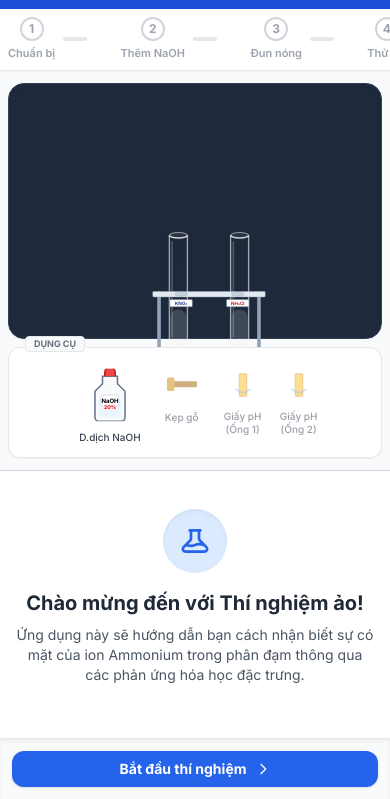
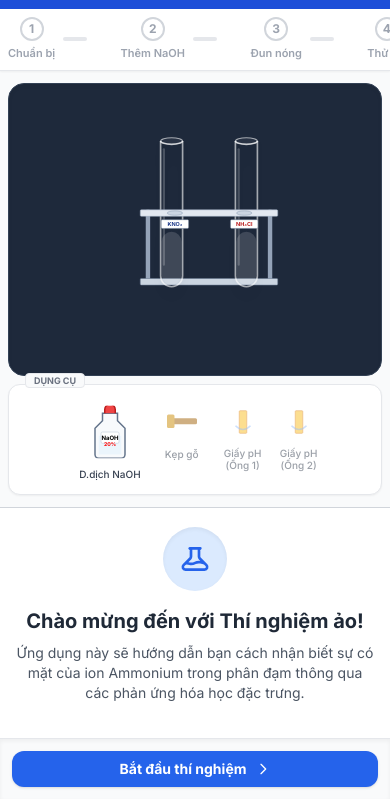
Before and after one commit to dang-minh-gv/HH11-NB-AMMONIUM-DT, a plain HTML site: page index.html in a window 390 px wide. Shown: the part 45-844 px from the top of the page. Drawn offline with nearby package versions, Linux system fonts and the light colour scheme.

Commit message:
Update index.html

```diff
--- a/index.html
+++ b/index.html
@@ -106,7 +106,7 @@
     <main class="flex-1 overflow-hidden flex flex-col md:flex-row relative">
 
         <!-- Left Panel: Lab Tools & Area (2/3 width) -->
-        <div class="w-full h-[55%] md:w-2/3 md:h-full bg-gray-50 relative flex flex-col border-b md:border-b-0 md:border-r border-gray-300 p-2 md:p-4 overflow-y-auto overflow-x-hidden">
+        <div class="w-full h-[60%] md:w-2/3 md:h-full bg-gray-50 relative flex flex-col border-b md:border-b-0 md:border-r border-gray-300 p-2 md:p-4 overflow-y-auto overflow-x-hidden">
 
             <!-- Message Overlay -->
             <div id="lab-message" class="absolute top-4 left-1/2 transform -translate-x-1/2 text-center px-4 py-2 bg-white bg-opacity-90 rounded-xl shadow-lg text-sm md:text-base font-semibold text-blue-700 opacity-0 transition-opacity duration-300 pointer-events-none z-50 w-11/12 max-w-md border border-blue-200">
@@ -114,10 +114,10 @@
             </div>
 
             <!-- Lab Table / Rack Area (Nền đen để hiện chất trắng mờ) -->
-            <div class="flex-1 w-full max-w-3xl mx-auto bg-slate-800 rounded-2xl shadow-inner border border-slate-700 flex flex-col items-center justify-center mt-1 md:mt-2 relative min-h-[220px] md:min-h-[350px]">
+            <div class="flex-1 w-full max-w-3xl mx-auto bg-slate-800 rounded-2xl shadow-inner border border-slate-700 flex flex-col items-center justify-center mt-1 md:mt-2 relative min-h-[260px] md:min-h-[350px]">
 
                 <!-- The Rack & Tubes Assembly -->
-                <div class="relative w-[400px] h-[400px] flex justify-center items-end pb-[70px] transform scale-[0.45] sm:scale-75 md:scale-90 lg:scale-100 origin-bottom transition-transform mx-auto">
+                <div class="relative w-[400px] h-[400px] flex justify-center items-end pb-[70px] transform scale-[0.55] sm:scale-[0.75] md:scale-90 lg:scale-100 origin-center transition-transform mx-auto">
 
                     <!-- Lớp nền: Giá Inox phía sau (Z-0) -->
                     <svg id="rack-back" class="absolute bottom-[65px] left-1/2 transform -translate-x-1/2 w-[280px] h-[150px] z-0 transition-opacity duration-700" viewBox="0 0 280 150">
@@ -337,7 +337,7 @@
         </div>
 
         <!-- Right Panel: Instructions & Interactions (1/3 width) -->
-        <div class="w-full h-[45%] md:w-1/3 md:h-full bg-white flex flex-col">
+        <div class="w-full h-[40%] md:w-1/3 md:h-full bg-white flex flex-col">
             <div class="p-4 md:p-6 flex-1 overflow-y-auto" id="instruction-panel">
                 <!-- Content injected by JS -->
             </div>
```
